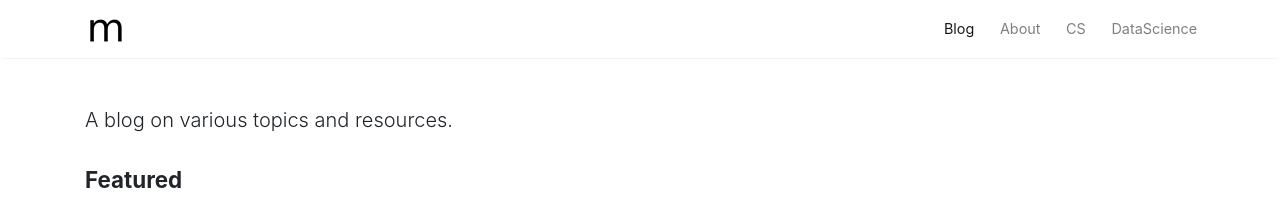
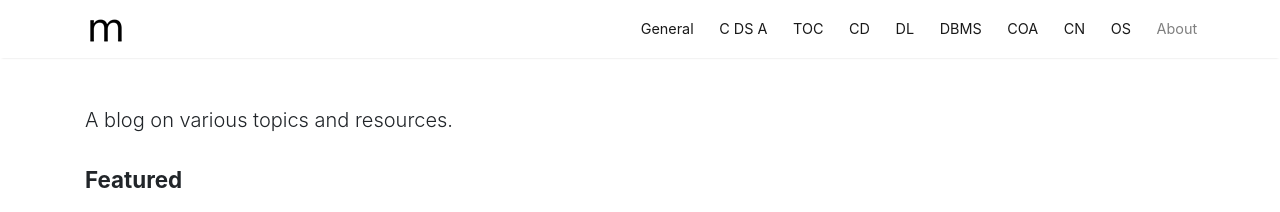
Before and after one commit to simhagate/simhagate.github.io, a Jekyll site: the page built from index.html, in a window 1280 px wide. Shown: the top 212 px of the page. Built offline with Jekyll 4.4.1, drawn with Linux system fonts in a browser that asks for light colours; nearby versions of some CDN libraries; the list of posts is cut into pages by our own code; comment, search, counter and statistics services are not loaded.

Commit message:
Add files via upload

```diff
--- a/_layouts/default.html
+++ b/_layouts/default.html
@@ -74,7 +74,71 @@
                 {% else %}
                 <li class="nav-item">
                 {% endif %}
-                <a class="nav-link" href="{{ site.baseurl }}/index.html">Blog</a>
+                <a class="nav-link" href="{{ site.baseurl }}/index.html">General</a>
+                </li>
+
+                {% if page.url == "/" %}
+                <li class="nav-item active">
+                {% else %}
+                <li class="nav-item">
+                {% endif %}
+                <a class="nav-link" href="{{ site.baseurl }}/cdsa.html">C DS&nbsp;A</a>
+                </li>
+
+                {% if page.url == "/" %}
+                <li class="nav-item active">
+                {% else %}
+                <li class="nav-item">
+                {% endif %}
+                <a class="nav-link" href="{{ site.baseurl }}/toc.html">TOC</a>
+                </li>
+
+                {% if page.url == "/" %}
+                <li class="nav-item active">
+                {% else %}
+                <li class="nav-item">
+                {% endif %}
+                <a class="nav-link" href="{{ site.baseurl }}/cd.html">CD</a>
+                </li>
+
+                {% if page.url == "/" %}
+                <li class="nav-item active">
+                {% else %}
+                <li class="nav-item">
+                {% endif %}
+                <a class="nav-link" href="{{ site.baseurl }}/dl.html">DL</a>
+                </li>
+
+                {% if page.url == "/" %}
+                <li class="nav-item active">
+                {% else %}
+                <li class="nav-item">
+                {% endif %}
+                <a class="nav-link" href="{{ site.baseurl }}/dbms.html">DBMS</a>
+                </li>
+
+                {% if page.url == "/" %}
+                <li class="nav-item active">
+                {% else %}
+                <li class="nav-item">
+                {% endif %}
+                <a class="nav-link" href="{{ site.baseurl }}/coa.html">COA</a>
+                </li>
+
+                {% if page.url == "/" %}
+                <li class="nav-item active">
+                {% else %}
+                <li class="nav-item">
+                {% endif %}
+                <a class="nav-link" href="{{ site.baseurl }}/cn.html">CN</a>
+                </li>
+
+                {% if page.url == "/" %}
+                <li class="nav-item active">
+                {% else %}
+                <li class="nav-item">
+                {% endif %}
+                <a class="nav-link" href="{{ site.baseurl }}/os.html">OS</a>
                 </li>
 
                 {% if page.url == "/about.html" %}
@@ -85,21 +149,9 @@
                 <a class="nav-link" href="{{ site.baseurl }}/about">About</a>
                 </li>
 
-		 {% if page.url == "https://starksources.github.io/computer-science" %}
-                <li class="nav-item active">
-                {% else %}
-                <li class="nav-item">
-                {% endif %}
-                <a class="nav-link" href="https://starksources.github.io/computer-science">CS</a>
-                </li>
 
-		    {% if page.url == "https://starksources.github.io/data-science/" %}
-                <li class="nav-item active">
-                {% else %}
-                <li class="nav-item">
-                {% endif %}
-                <a class="nav-link" href="https://starksources.github.io/data-science/">DataScience</a>
-                </li>
+
+
 
 		<!-- <li class="nav-item active">
                 <a href="https://starksources.github.io/computer-science/"> CS</a>
```
